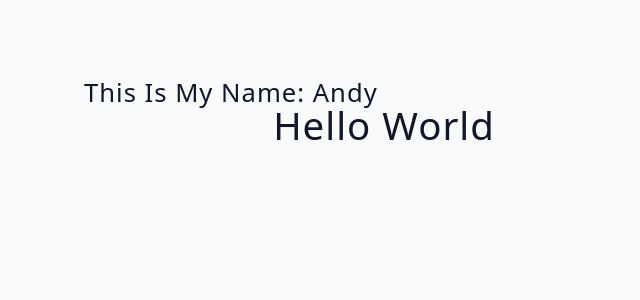
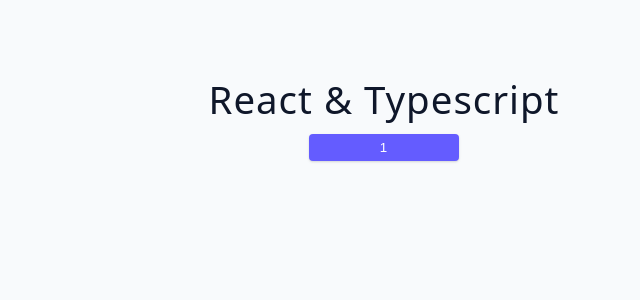
Before and after one commit to akolle/typescript-react-essentials, a React (Vite) app: page / in a window 1280 px wide. Shown: the top 300 px of the page, without its empty margins (256-896 px from the left). Built offline with nearby package versions, Linux system fonts and the light colour scheme.

Commit message:
use state basics

```diff
--- a/src/App.tsx
+++ b/src/App.tsx
@@ -1,11 +1,9 @@
-import Component from './starter/02-props/index'
+import Component from './starter/03-state/index'
 
 function App() {
   return (
     <main>
-      <Component name="andy">
-        <h2>hello world</h2>
-      </Component>
+      <Component />
     </main>
   )
 }
--- a/src/starter/03-state/index.tsx
+++ b/src/starter/03-state/index.tsx
@@ -1,9 +1,24 @@
+import { useState } from 'react'
+
 function Component() {
+  const [text, setText] = useState('shakeandbake')
+  const [number, setNumber] = useState(1)
+  const [list, setList] = useState<string[]>([])
+
   return (
     <div>
-      <h2>React & Typescript</h2>
-      <h2>State</h2>
+      <h2 className="mb-1">React & Typescript</h2>
+      <button
+        className="btn btn-center"
+        onClick={() => {
+          //setText('andy')
+          //setNumber(2)
+          //setList(['hello', 1])
+        }}
+      >
+        {number}
+      </button>
     </div>
-  );
+  )
 }
-export default Component;
+export default Component
```
